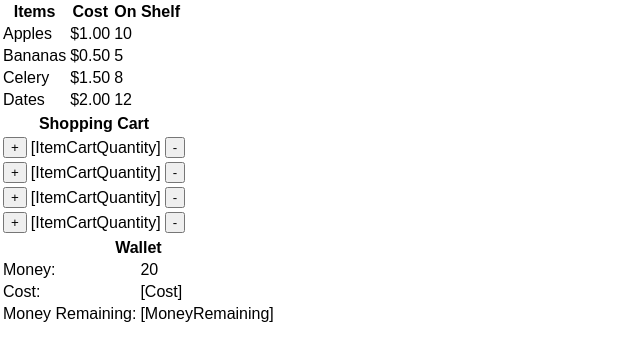
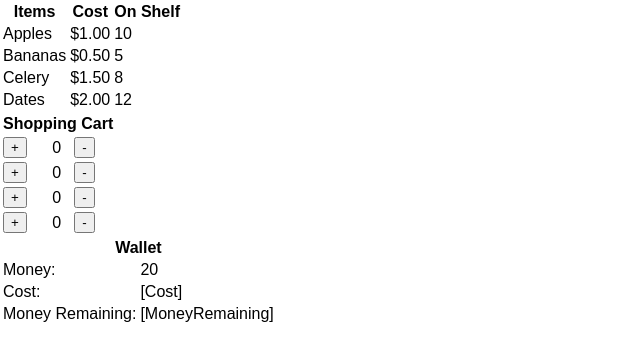
Before and after one commit to sjlutterbie/grocery-app, a React (Create React App) app in the folder client/: page / in a window 1280 px wide. Shown: the top 360 px of the page, without its empty margins (0-640 px from the left). Built offline with nearby package versions, Linux system fonts and the light colour scheme.

Commit message:
Cart data inserted into output

```diff
--- a/client/src/cart/cartComponents.js
+++ b/client/src/cart/cartComponents.js
@@ -2,6 +2,16 @@ import React, { Component } from 'react';
 
 class CartTable extends React.Component {
     render() {
+
+        var rows = [];
+        var item = {};
+
+        for (item of this.props.items) {
+            rows.push(
+                <CartTableRow item={item} key={item.plural} />
+            );
+        }
+
         return (
             <div className="CartTableContainer">
                 <table className="CartTable">
@@ -12,10 +22,9 @@ class CartTable extends React.Component {
                             </th>
                         </tr>
                     </thead>
-                    <CartTableRow />
-                    <CartTableRow />
-                    <CartTableRow />
-                    <CartTableRow />
+                    <tbody>
+                        {rows}
+                    </tbody>
                 </table>
             </div>
         );
@@ -30,7 +39,7 @@ class CartTableRow extends React.Component{
                     <button> + </button>
                 </td>
                 <td>
-                    [ItemCartQuantity]
+                    {this.props.item.inCart}
                 </td>
                 <td>
                     <button> - </button>
```
